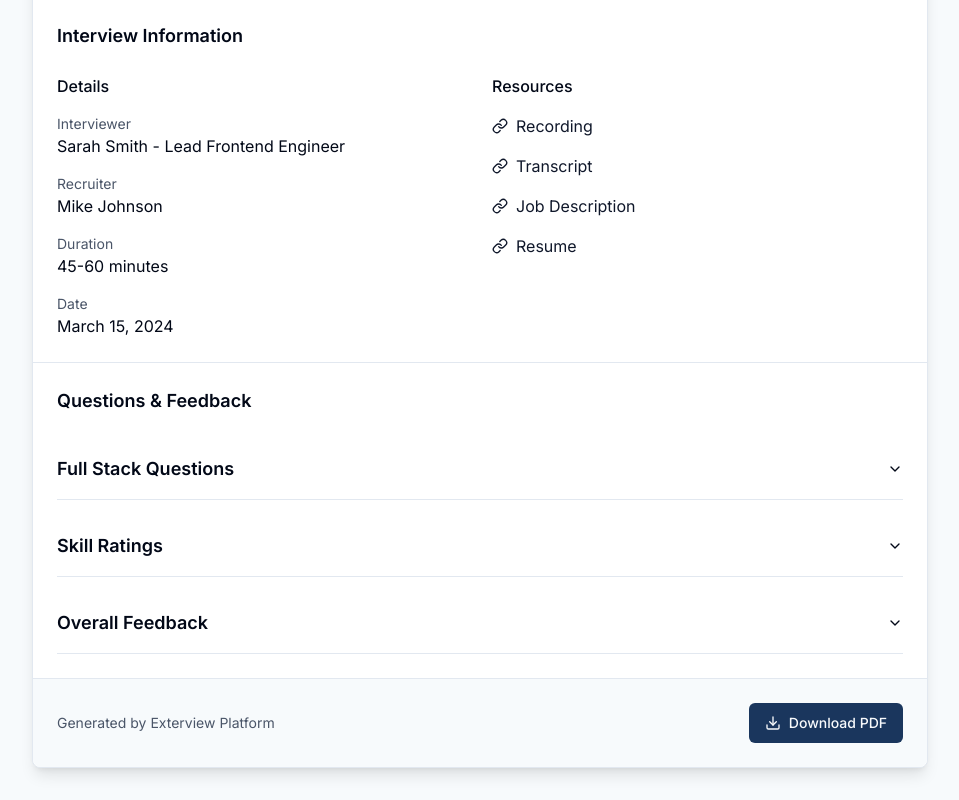
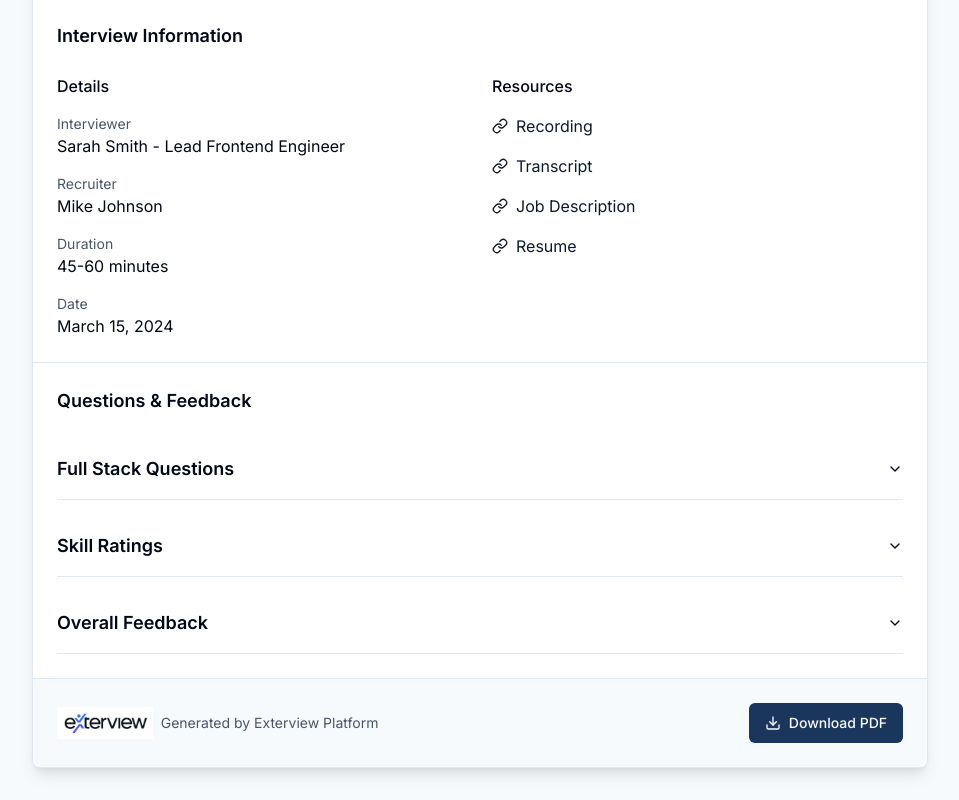
Before and after one commit to WTASTUDIOS/exterview-pdf-genie, a React (Vite) app: page / in a window 1280 px wide. Shown: the part 405-1205 px from the top of the page, without its empty margins (160-1119 px from the left). Built offline with nearby package versions, Linux system fonts and the light colour scheme.

Commit message:
Add logo to bottom left
This commit adds a logo to the bottom left corner of the application interface.
[skip gpt_engineer]

```diff
--- a/src/pages/Index.tsx
+++ b/src/pages/Index.tsx
@@ -171,9 +171,16 @@ const Index = () => {
         {/* Footer */}
         <div className="p-6 border-t bg-muted rounded-b-lg">
           <div className="flex justify-between items-center">
-            <p className="text-sm text-muted-foreground">
-              Generated by Exterview Platform
-            </p>
+            <div className="flex items-center gap-2">
+              <img
+                src="/lovable-uploads/f2b45404-d2e2-4e5e-b454-9d870b7d810a.png"
+                alt="Exterview Logo"
+                className="h-8"
+              />
+              <p className="text-sm text-muted-foreground">
+                Generated by Exterview Platform
+              </p>
+            </div>
             <Button onClick={handleDownload}>
               <Download className="w-4 h-4 mr-2" />
               Download PDF
```
Also changed, not shown: public/lovable-uploads/f2b45404-d2e2-4e5e-b454-9d870b7d810a.png (added).
